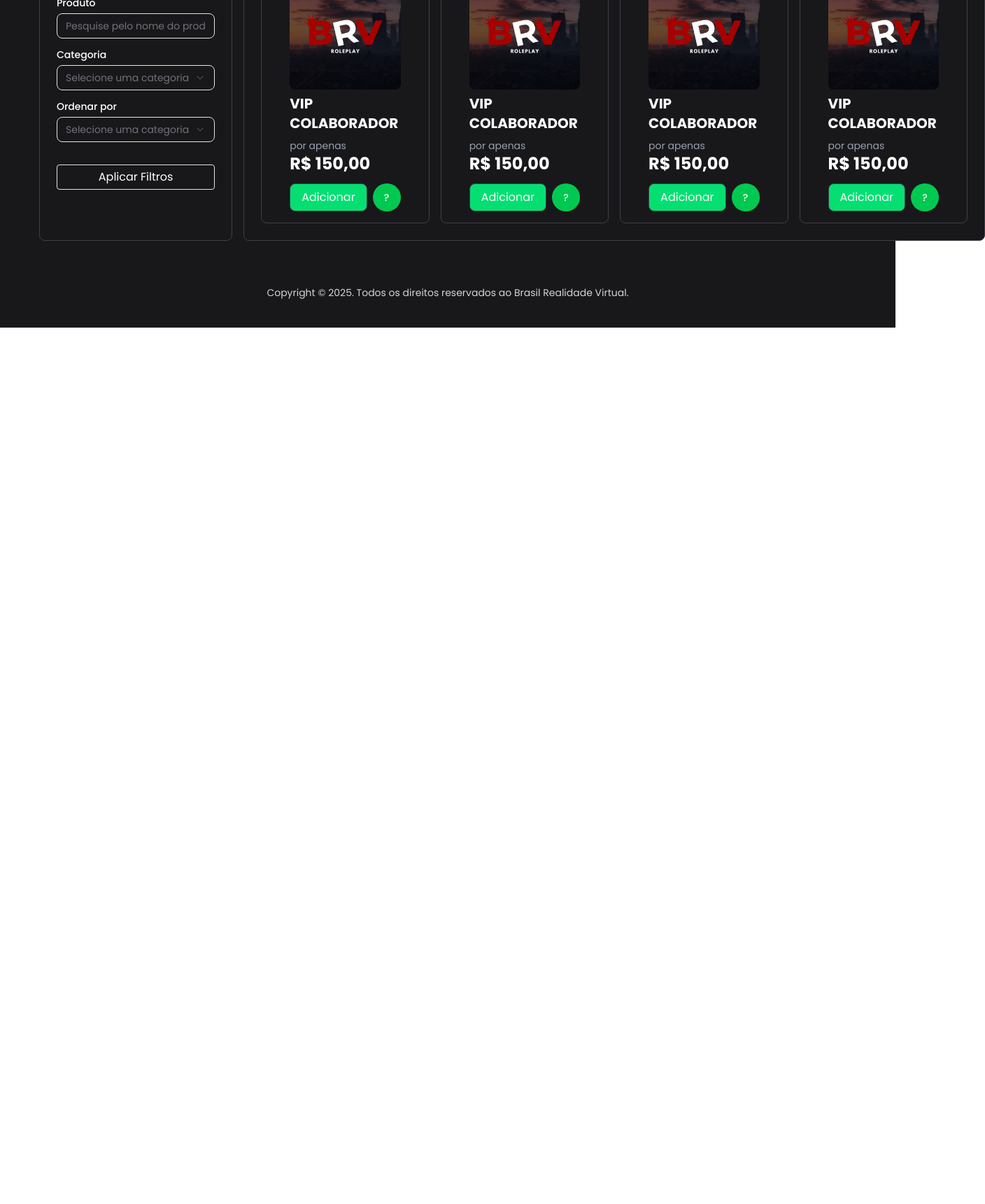
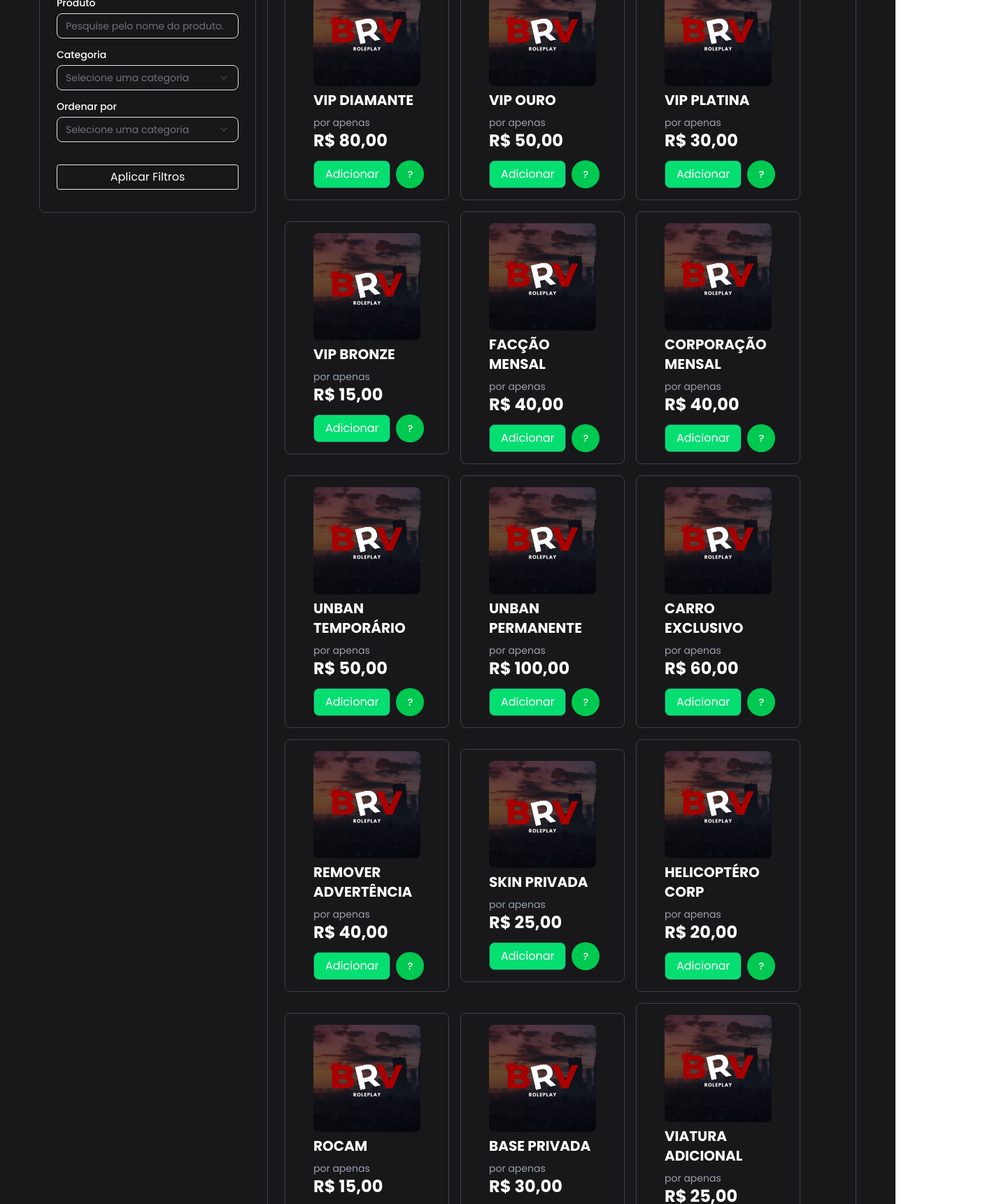
Before and after one commit to Edson242/site-BRV, a React (Vite) app: page /store in a window 1280 px wide. Shown: the part 420-2140 px from the top of the page at 70% size, 1408 px wide, since content can reach past the window. Before the commit the page ends 888 px from the top, so only its background shows below. Built offline with nearby package versions, Linux system fonts and the light colour scheme; a web font is replaced by a local one.

Commit message:
refatora componentes Alert e Card para aceitar propriedades de ajuda como arrays

```diff
--- a/src/components/Alert/Alert.tsx
+++ b/src/components/Alert/Alert.tsx
@@ -3,7 +3,11 @@ import { AlertDialog, AlertDialogContent, AlertDialogAction } from "../ui/alert-
 import { Button } from "../ui/button";
 import { Separator } from "../ui/separator";
 
-function AlertD() {
+interface AlertProps {
+  help: string[]
+}
+
+function AlertD({ help }: AlertProps) {
   const [isOpen, setIsOpen] = useState(false);
 
   // Função para mostrar o AlertDialog
@@ -14,8 +18,6 @@ function AlertD() {
   const closeDialog = () => {
     setIsOpen(false);
   };
-
-  const dados = ["a", "b", "c", "d", "e", "f", "g"]
 
   return (
     <div>
@@ -29,7 +31,7 @@ function AlertD() {
 
           <p className="text-sm font-semibold">Descrição: </p>
           {
-            dados.map((dado) => {
+            help.map((dado) => {
               return <p className='text-sm mb-[-5px]'>{dado}.</p>
             })
           }
--- a/src/components/Card/Card.tsx
+++ b/src/components/Card/Card.tsx
@@ -5,7 +5,7 @@ import AlertD from "../Alert/Alert";
 interface ICardProps {
   Title: String
   Valor: Number
-  Help: String
+  Help: string[]
   ID: Number
   Img: String
 }
@@ -17,7 +17,7 @@ export default function Card({ Img, Help, ID, Title, Valor }: ICardProps) {
   }
 
   return (
-    <div className="rounded-md bg-zinc-900 border border-zinc-700 w-full p-4">
+    <div className="rounded-md bg-zinc-900 border border-zinc-700 w-full max-w-[235px] p-4">
       <CardHeader>
         <img src={`${Img || ""}`} alt="" className="rounded-md" />
       </CardHeader>
@@ -31,7 +31,7 @@ export default function Card({ Img, Help, ID, Title, Valor }: ICardProps) {
         <div className="flex justify-between items-center gap-2">
           <button onClick={() => addItem(ID, Title, Valor)} className="rounded-md border border-zinc-700 w-full p-4 h-10 hover:cursor-pointer flex justify-center items-center bg-green-400 hover:bg-green-500">Adicionar</button>
           {/* <button onClick={() => question(Help)} className="rounded-md border border-zinc-700 w-full p-4 h-10 hover:cursor-pointer flex justify-center items-center hover:bg-gray-500">?</button> */}
-          <AlertD />
+          <AlertD help={Help}/>
         </div>
       </CardFooter>
     </div>
--- a/src/components/Content/ContentHome.tsx
+++ b/src/components/Content/ContentHome.tsx
@@ -1,5 +1,6 @@
 import { Link } from "react-router-dom";
 import Content2 from "./Content2";
+import { Bot } from "lucide-react";
 
 export default function ContentHome() {
   let playersInServer: number = 0
@@ -31,7 +32,7 @@ export default function ContentHome() {
                 Ir à loja!
               </Link>
               <Link to={"https://discord.gg/jU5QVfmszN"} className="inline-flex items-center justify-center whitespace-nowrap rounded-md font-medium transition-colors focus-visible:outline-none focus-visible:ring-1 focus-visible:ring-ring disabled:pointer-events-none disabled:opacity-50 text-primary-foreground shadow h-9 px-4 py-2 w-fit text-sm border border-zinc-700 bg-zinc-900 hover:bg-zinc-950 hover:cursor-pointer">
-                <svg xmlns="http://www.w3.org/2000/svg" width="24" height="24" viewBox="0 0 24 24" fill="none" stroke="currentColor" stroke-width="2" stroke-linecap="round" stroke-linejoin="round" className="lucide lucide-shopping-cart w-5 h-5 mr-2"><circle cx="8" cy="21" r="1"></circle><circle cx="19" cy="21" r="1"></circle><path d="M2.05 2.05h2l2.66 12.42a2 2 0 0 0 2 1.58h9.78a2 2 0 0 0 1.95-1.57l1.65-7.43H5.12"></path></svg>
+                <Bot className="w-5 h-5 mr-2" />
                 Discord
               </Link>
             </div>
--- a/src/components/Content/ContentStore.tsx
+++ b/src/components/Content/ContentStore.tsx
@@ -59,7 +59,7 @@ export default function ContentStore() {
 
       {/* Formulário */}
       <div className="flex flex-row justify-between items-top gap-4">
-        <div className="rounded-md p-6 bg-zinc-900 border border-zinc-700 max-w-[310px] w-full">
+        <div className="rounded-md p-6 bg-zinc-900 border border-zinc-700 max-w-[310px] w-full h-full">
           <h2 className="text-lg font-semibold mb-4">Filtros:</h2>
 
           {/* AQUI ESTÁ A CORREÇÃO */}
@@ -135,12 +135,47 @@ export default function ContentStore() {
             </form>
           </Form>
         </div>
-        <div className="rounded-md p-6 bg-zinc-900 border border-zinc-700 w-full">
-          <div className="flex justify-baseline items-center gap-4 ">
-            <Card Help={"Ajuda"} ID={100} Title={"vip colaborador"} Valor={150} Img={"src/assets/B_V.png"} />
-            <Card Help={"Ajuda"} ID={100} Title={"vip colaborador"} Valor={150} Img={"src/assets/B_V.png"} />
-            <Card Help={"Ajuda"} ID={100} Title={"vip colaborador"} Valor={150} Img={"src/assets/B_V.png"} />
-            <Card Help={"Ajuda"} ID={100} Title={"vip colaborador"} Valor={150} Img={"src/assets/B_V.png"} />
+        <div className="rounded-md p-6 bg-zinc-900 border border-zinc-700 w-full max-w-[1060px]">
+          <div className="flex justify-baseline items-center gap-4 flex-wrap">
+            {/* VIPS */}
+            <Card Help={["Sem sentir fome e sede", "2 carros","2 motos", "3 Skins", "4 armas: Desert Eagle | AK-47 | M4 | TEC-9","Blindagem","Cor Colorida no Carro"]} ID={100} Title={"Vip Diamante"} Valor={80} Img={"src/assets/B_V.png"} />
+            <Card Help={["Sem sentir fome e sede", "2 carros","1 moto", "2 Skins" ,"3 armas: Desert Eagle | AK-47 | TEC-9"]} ID={100} Title={"Vip Ouro"} Valor={50} Img={"src/assets/B_V.png"} />
+            <Card Help={["Sem sentir fome e sede", "1 carros","1 moto","2 armas: Desert Eagle | AK-47"]} ID={100} Title={"Vip Platina"} Valor={30} Img={"src/assets/B_V.png"} />
+            <Card Help={["Sem sentir fome e sede", "1 carros","1 arma: Desert Eagle"]} ID={100} Title={"Vip Bronze"} Valor={15} Img={"src/assets/B_V.png"} />
+
+            {/* ORGS */}
+            <Card Help={["Apenas favelas sem modelagens", "Comprou? Abra um ticket no nosso DISCORD solicitando seu benefício!"]} ID={100} Title={"Facção Mensal"} Valor={40} Img={"src/assets/B_V.png"} />
+            <Card Help={["Base (comunitária)", "01 viatura (plotagem)", "02 skins (até 7MB)"]} ID={100} Title={"Corporação Mensal"} Valor={40} Img={"src/assets/B_V.png"} />
+
+            {/* EXTRAS */}
+            <Card Help={["Comprou? Abra um ticket no nosso DISCORD para remover seu banimento!"]} ID={100} Title={"unban temporário"} Valor={50} Img={"src/assets/B_V.png"} />
+            <Card Help={["Comprou? Abra um ticket no nosso DISCORD para remover seu banimento!"]} ID={100} Title={"unban permanente"} Valor={100} Img={"src/assets/B_V.png"} />
+            <Card Help={["Comprou? Abra um ticket no nosso DISCORD solicitando seu benefício!"]} ID={100} Title={"carro exclusivo"} Valor={60} Img={"src/assets/B_V.png"} />
+            <Card Help={["Comprou? Abra um ticket no nosso DISCORD solicitando seu benefício!"]} ID={100} Title={"remover advertência"} Valor={40} Img={"src/assets/B_V.png"} />
+            <Card Help={["Comprou? Abra um ticket no nosso DISCORD solicitando seu benefício!"]} ID={100} Title={"skin privada"} Valor={25} Img={"src/assets/B_V.png"} />
+
+            <Card Help={["Comprou? Abra um ticket no nosso DISCORD solicitando seu benefício!"]} ID={100} Title={"Helicoptéro Corp"} Valor={20} Img={"src/assets/B_V.png"} />
+            <Card Help={["Comprou? Abra um ticket no nosso DISCORD solicitando seu benefício!"]} ID={100} Title={"Rocam"} Valor={15} Img={"src/assets/B_V.png"} />
+            <Card Help={["Comprou? Abra um ticket no nosso DISCORD solicitando seu benefício!"]} ID={100} Title={"Base Privada"} Valor={30} Img={"src/assets/B_V.png"} />
+            <Card Help={["Comprou? Abra um ticket no nosso DISCORD solicitando seu benefício!"]} ID={100} Title={"Viatura Adicional"} Valor={25} Img={"src/assets/B_V.png"} />
+            <Card Help={["Comprou? Abra um ticket no nosso DISCORD solicitando seu benefício!"]} ID={100} Title={"Troca de Viatura"} Valor={10} Img={"src/assets/B_V.png"} />
+
+            <Card Help={["Comprou? Abra um ticket no nosso DISCORD solicitando seu benefício!"]} ID={100} Title={"Favela/Base Privada"} Valor={35} Img={"src/assets/B_V.png"} />
+            <Card Help={["Comprou? Abra um ticket no nosso DISCORD solicitando seu benefício!"]} ID={100} Title={"Função Extra"} Valor={25} Img={"src/assets/B_V.png"} />
+            <Card Help={["Comprou? Abra um ticket no nosso DISCORD solicitando seu benefício!"]} ID={100} Title={"Carro Adicional"} Valor={25} Img={"src/assets/B_V.png"} />
+            <Card Help={["Comprou? Abra um ticket no nosso DISCORD solicitando seu benefício!"]} ID={100} Title={"Troca de Carro"} Valor={10} Img={"src/assets/B_V.png"} />
+            <Card Help={["Comprou? Abra um ticket no nosso DISCORD solicitando seu benefício!"]} ID={100} Title={"Troca de Favela"} Valor={15} Img={"src/assets/B_V.png"} />
+
+            {/* DINHEIRO */}
+            <Card Help={["Comprou? Abra um ticket no nosso DISCORD solicitando seu benefício!"]} ID={100} Title={"R$1.000.000,00"} Valor={20 } Img={"src/assets/B_V.png"} />
+            <Card Help={["Comprou? Abra um ticket no nosso DISCORD solicitando seu benefício!"]} ID={100} Title={"R$5.000.000,00"} Valor={60} Img={"src/assets/B_V.png"} />
+            <Card Help={["Comprou? Abra um ticket no nosso DISCORD solicitando seu benefício!"]} ID={100} Title={"R$10.000.000,00"} Valor={70} Img={"src/assets/B_V.png"} />
+            <Card Help={["Comprou? Abra um ticket no nosso DISCORD solicitando seu benefício!"]} ID={100} Title={"R$30.000.000,00"} Valor={100} Img={"src/assets/B_V.png"} />
+
+            {/* IDs */}
+            <Card Help={["Comprou? Abra um ticket no nosso DISCORD solicitando seu benefício!"]} ID={100} Title={"10 à 49"} Valor={100} Img={"src/assets/B_V.png"} />
+            <Card Help={["Comprou? Abra um ticket no nosso DISCORD solicitando seu benefício!"]} ID={100} Title={"50 à 99"} Valor={80} Img={"src/assets/B_V.png"} />
+            <Card Help={["Comprou? Abra um ticket no nosso DISCORD solicitando seu benefício!"]} ID={100} Title={"+100"} Valor={40} Img={"src/assets/B_V.png"} />
           </div>
         </div>
       </div>
```
